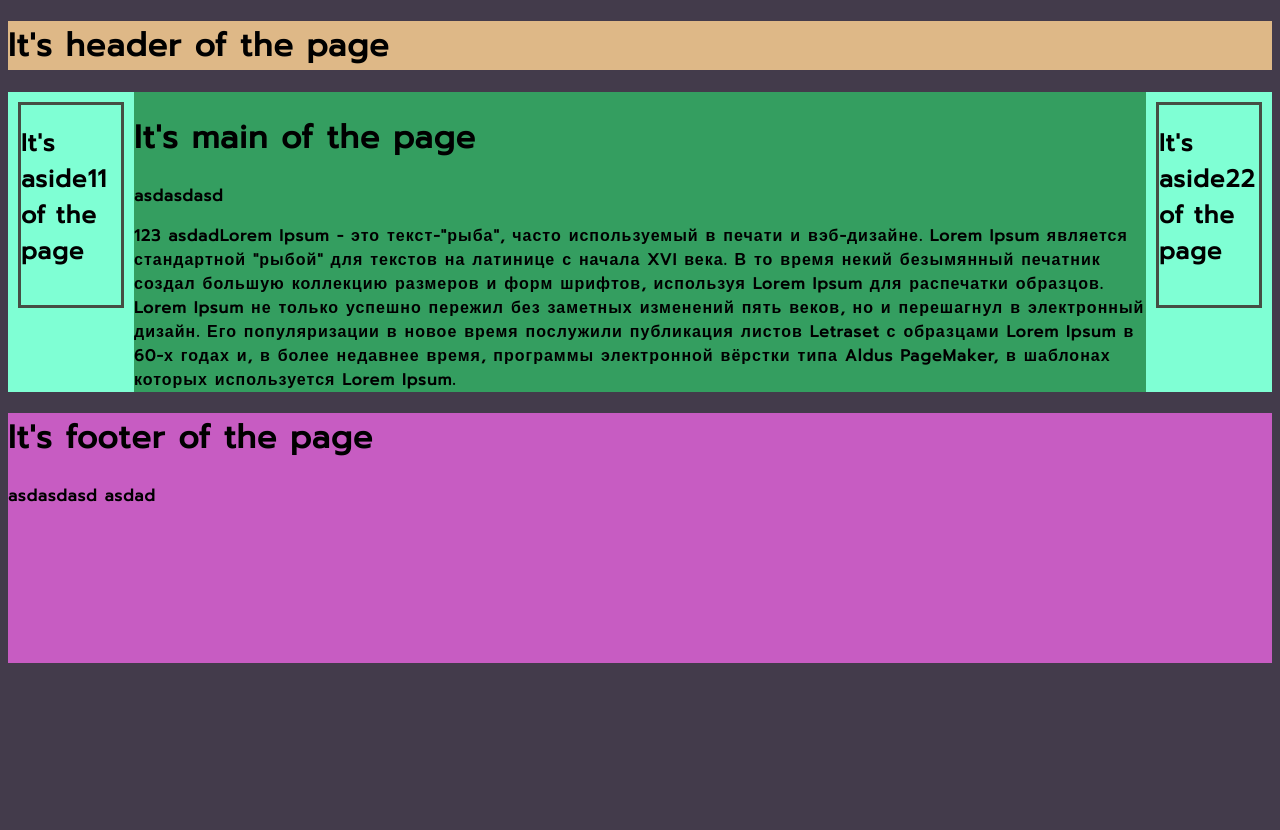
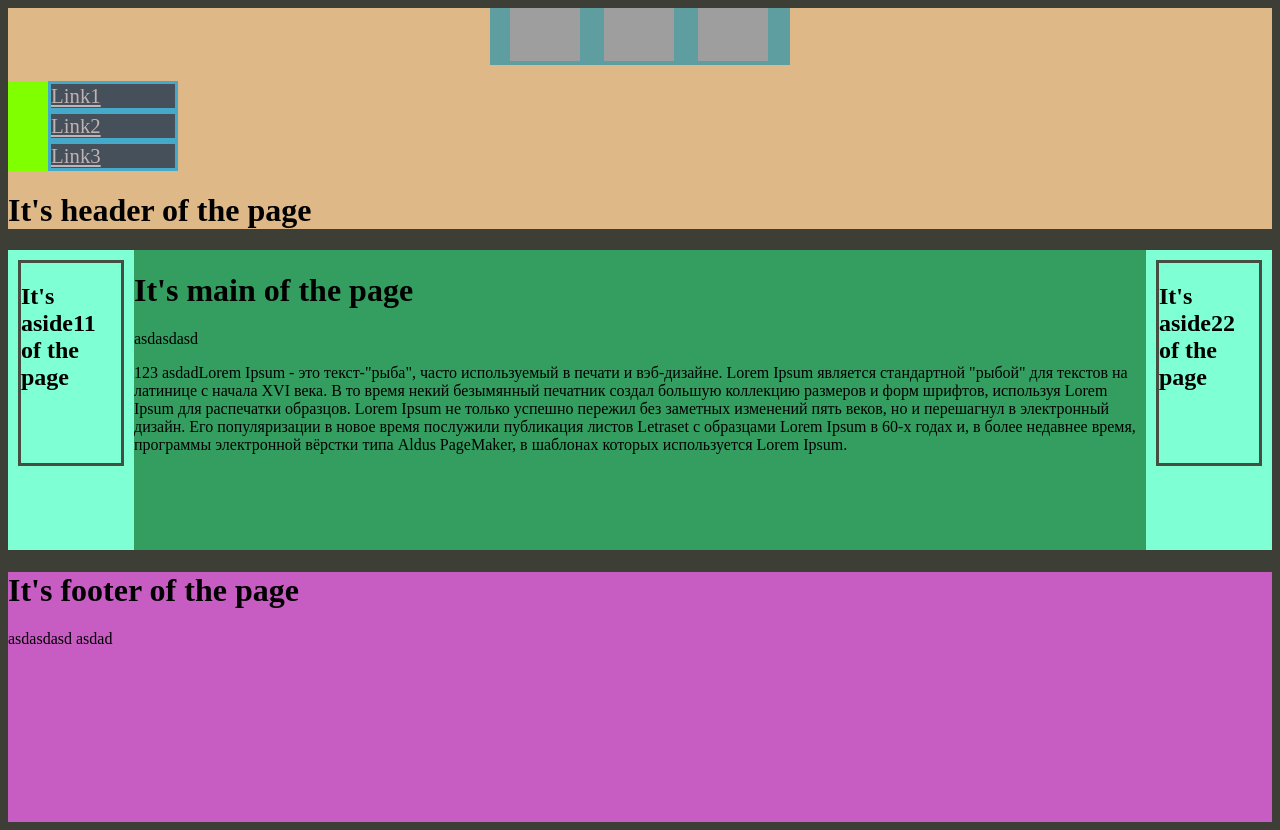
Before and after one commit to celka8eto8ya/WEB, a plain HTML site: page index.html in a window 1280 px wide. Drawn offline with Linux system fonts and the light colour scheme; grey boxes are pictures that could not be loaded.

Commit message:
Trying elements of Navigation

```diff
--- a/index.html
+++ b/index.html
@@ -11,8 +11,8 @@
 
     <!-- Connection of files -->
     <link href="res\CSS\style.css" rel="stylesheet">
-    <link href="res\CSS\header-pattern.css" rel="stylesheet">
-    <link href="res\CSS\footer-pattern.css" rel="stylesheet">
+    <!-- <link href="res\CSS\header-pattern.css" rel="stylesheet">
+    <link href="res\CSS\footer-pattern.css" rel="stylesheet"> -->
 
     <meta charset="utf-8">
 
@@ -21,7 +21,27 @@
 <body>
 
     <header class="header1">
+
+        <div class="wrapperHeader">
+
+
+            <img class="logo2" src="https://i.ya-webdesign.com/images/linkedin-icon-png-black-2.png">
+
+            <img class="logo2" src="https://i.ya-webdesign.com/images/linkedin-icon-png-black-2.png">
+            <img class="logo2" src="https://i.ya-webdesign.com/images/linkedin-icon-png-black-2.png">
+
+        </div>
+        <nav class="nav">
+            <ul>
+
+                <li> <a href="">Link1</a> </li>
+                <li> <a href="">Link2</a> </li>
+                <li> <a href="">Link3</a> </li>
+
+            </ul>
+        </nav>
         <h1> It's <b>header</b> of the page</h1>
+
     </header>
     <div class="wrapper1">
 
--- a/res/CSS/style.css
+++ b/res/CSS/style.css
@@ -1,6 +1,67 @@
+body{
+  background: rgb(61, 63, 55);
+}
+
 .header1{
   background-color: burlywood;
 }
+
+.wrapperHeader{
+width: 300px;
+ /* align:center; */
+margin:0 auto;
+ background-color: cadetblue;
+}
+
+
+.logo2
+{
+  width: 70px;
+  margin-left:20px;
+ }
+
+
+.nav
+{
+background: chartreuse;
+width: 170px;
+
+}
+
+.nav > ul{
+  list-style: none;
+
+}
+
+.nav ul li a{
+
+font-size: 1.3em;
+color: rgb(194, 178, 178);
+transition: all .7s;
+}
+
+.nav ul li {
+  background: rgb(69, 80, 90);
+  border: solid 3px rgb(69, 170, 201);
+
+
+}
+
+
+.nav ul li:hover{
+  /* background: rgb(194, 178, 178); */
+font-size: 1.5em;
+color: rgb(0, 0, 0);
+border-left: 4px solid rgb(243, 62, 213);
+}
+
+.nav ul li a:hover {
+  background: rgb(194, 178, 178);
+  color: rgb(13, 11, 14);
+
+}
+
+
 
 .wrapper1{
 background-color: aquamarine;
```
